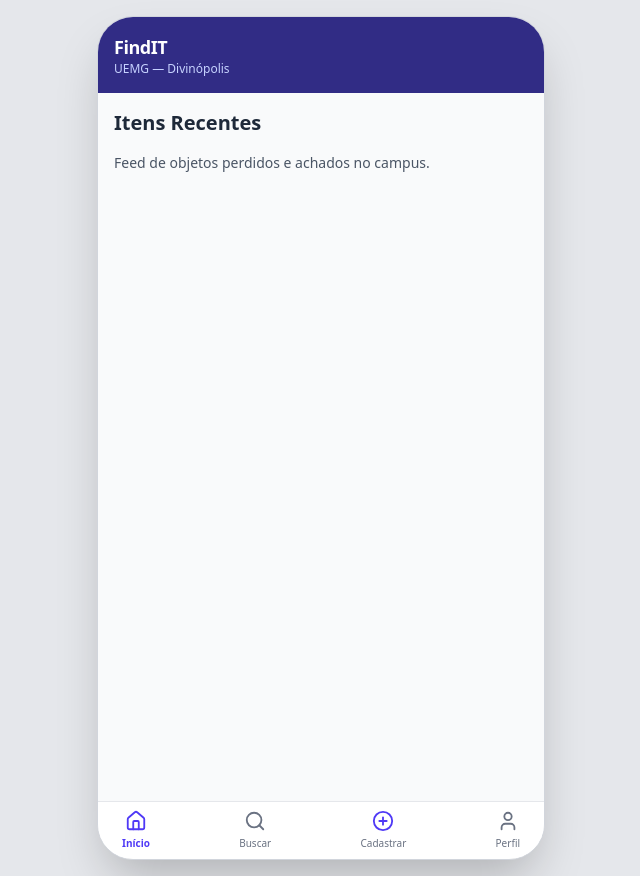
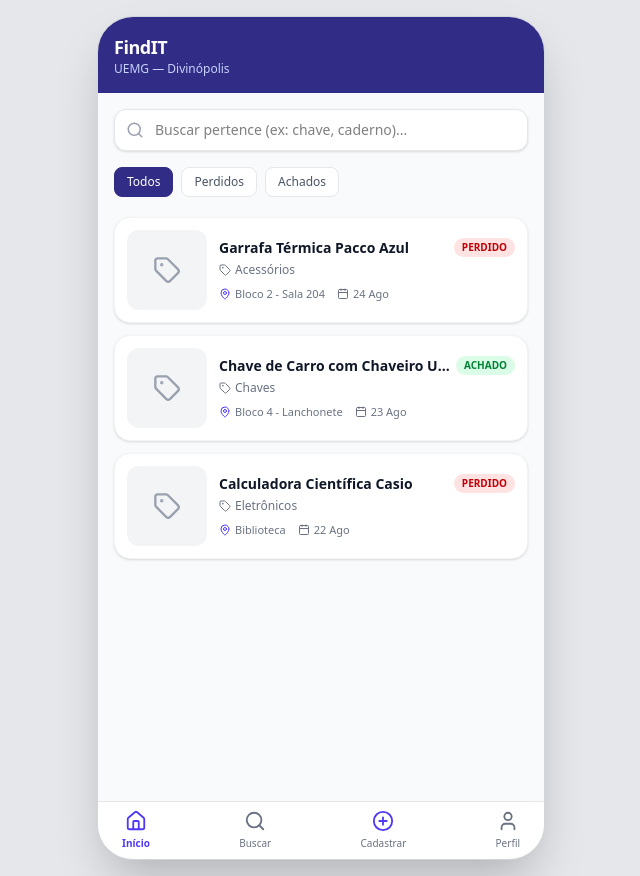
Before and after one commit to ThaissaFernandes/achados-e-perdidos-uemg, a React (Vite) app: page / in a window 1280 px wide. Shown: the whole page, without its empty margins (319-959 px from the left). Built offline with nearby package versions, Linux system fonts and the light colour scheme.

Commit message:
Atualização da Home

```diff
--- a/src/pages/Home.jsx
+++ b/src/pages/Home.jsx
@@ -1,8 +1,102 @@
+import { useState } from 'react';
+import { Search, Filter } from 'lucide-react';
+import ItemCard from '../components/ItemCard';
+
+// Dados simulados para estruturar a interface visual
+const MOCK_ITEMS = [
+  {
+    id: 1,
+    title: 'Garrafa Térmica Pacco Azul',
+    category: 'Acessórios',
+    location: 'Bloco 2 - Sala 204',
+    date: '24 Ago',
+    status: 'perdido',
+    imageUrl: ''
+  },
+  {
+    id: 2,
+    title: 'Chave de Carro com Chaveiro UEMG',
+    category: 'Chaves',
+    location: 'Bloco 4 - Lanchonete',
+    date: '23 Ago',
+    status: 'achado',
+    imageUrl: ''
+  },
+  {
+    id: 3,
+    title: 'Calculadora Científica Casio',
+    category: 'Eletrônicos',
+    location: 'Biblioteca',
+    date: '22 Ago',
+    status: 'perdido',
+    imageUrl: ''
+  }
+];
+
 export default function Home() {
+  const [searchTerm, setSearchTerm] = useState('');
+  const [filter, setFilter] = useState('todos');
+
+  const filteredItems = MOCK_ITEMS.filter(item => {
+    const matchesSearch = item.title.toLowerCase().includes(searchTerm.toLowerCase());
+    const matchesFilter = filter === 'todos' || item.status === filter;
+    return matchesSearch && matchesFilter;
+  });
+
   return (
     <div className="space-y-4">
-      <h2 className="text-xl font-semibold text-gray-800">Itens Recentes</h2>
-      <p className="text-sm text-gray-600">Feed de objetos perdidos e achados no campus.</p>
+      {/* Barra de Pesquisa Rápida */}
+      <div className="relative">
+        <Search className="absolute left-3 top-1/2 -translate-y-1/2 text-gray-400" size={18} />
+        <input
+          type="text"
+          placeholder="Buscar pertence (ex: chave, caderno)..."
+          value={searchTerm}
+          onChange={(e) => setSearchTerm(e.target.value)}
+          className="w-full pl-10 pr-4 py-2.5 bg-white border border-gray-200 rounded-xl text-sm focus:outline-none focus:ring-2 focus:ring-indigo-500 shadow-sm"
+        />
+      </div>
+
+      {/* Filtros Rápido (Segunda Heurística: Correspondência com o mundo real) */}
+      <div className="flex gap-2 text-xs font-medium">
+        <button
+          onClick={() => setFilter('todos')}
+          className={`px-3 py-1.5 rounded-lg border ${
+            filter === 'todos' ? 'bg-indigo-900 text-white border-indigo-900' : 'bg-white text-gray-600 border-gray-200'
+          }`}
+        >
+          Todos
+        </button>
+        <button
+          onClick={() => setFilter('perdido')}
+          className={`px-3 py-1.5 rounded-lg border ${
+            filter === 'perdido' ? 'bg-red-600 text-white border-red-600' : 'bg-white text-gray-600 border-gray-200'
+          }`}
+        >
+          Perdidos
+        </button>
+        <button
+          onClick={() => setFilter('achado')}
+          className={`px-3 py-1.5 rounded-lg border ${
+            filter === 'achado' ? 'bg-green-600 text-white border-green-600' : 'bg-white text-gray-600 border-gray-200'
+          }`}
+        >
+          Achados
+        </button>
+      </div>
+
+      {/* Lista de Itens */}
+      <div className="space-y-3 pt-1">
+        {filteredItems.length > 0 ? (
+          filteredItems.map(item => (
+            <ItemCard key={item.id} {...item} />
+          ))
+        ) : (
+          <div className="text-center py-8 text-gray-500 text-sm">
+            Nenhum pertença encontrada com este termo.
+          </div>
+        )}
+      </div>
     </div>
   );
 }
```
